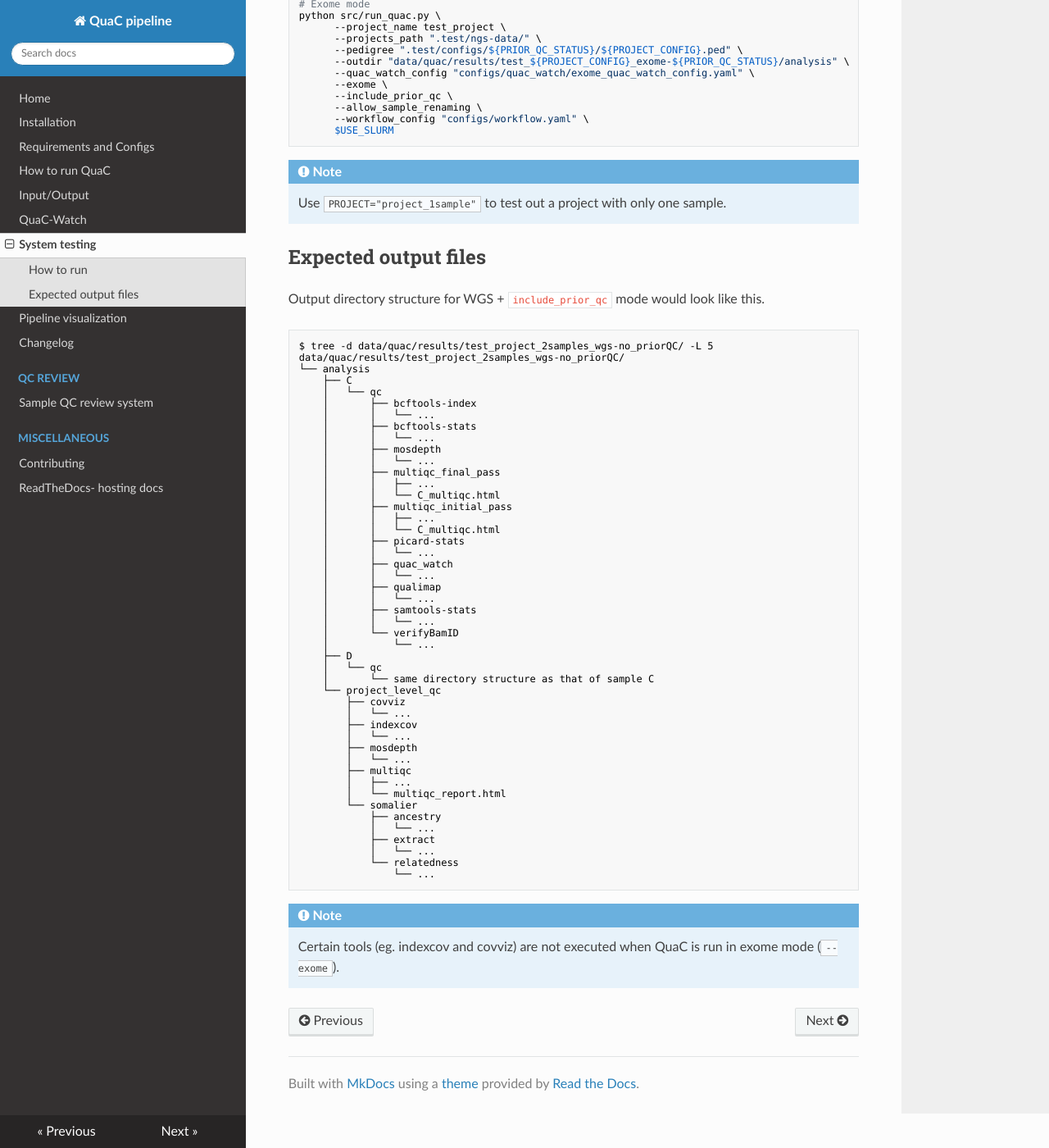
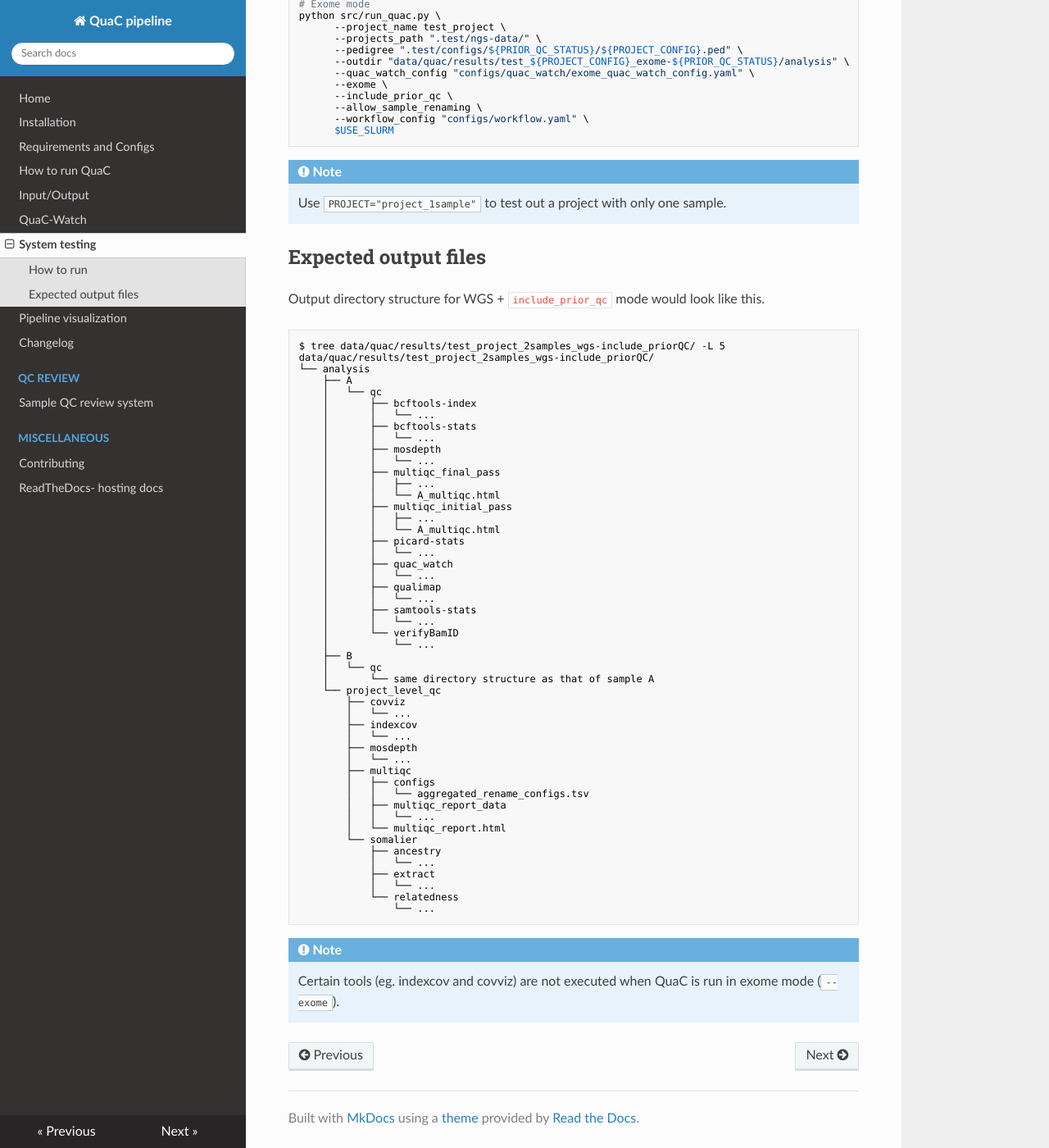
Before and after one commit to uab-cgds-worthey/quac, an MkDocs documentation site: the page built from docs/system_testing.md, in a window 1280 px wide and 1400 px high, scrolled down 1440 px. Shown: the whole window at 82% size. Built offline with MkDocs 1.6.1, drawn with Linux system fonts in a browser that asks for light colours; nearby versions of some CDN libraries.

Commit message:
replaces with output dir structure for include_priorQC mode

````diff
--- a/docs/system_testing.md
+++ b/docs/system_testing.md
@@ -101,51 +101,54 @@ python src/run_quac.py \
 Output directory structure for WGS + `include_prior_qc` mode would look like this.
 
 ```sh
-$ tree -d data/quac/results/test_project_2samples_wgs-no_priorQC/ -L 5
-data/quac/results/test_project_2samples_wgs-no_priorQC/
+$ tree data/quac/results/test_project_2samples_wgs-include_priorQC/ -L 5
+data/quac/results/test_project_2samples_wgs-include_priorQC/
 └── analysis
-    ├── C
+    ├── A
     │   └── qc
     │       ├── bcftools-index
-    │       │   └── ...
+    │       │   └── ...
     │       ├── bcftools-stats
-    │       │   └── ...
+    │       │   └── ...
     │       ├── mosdepth
-    │       │   └── ...
+    │       │   └── ...
     │       ├── multiqc_final_pass
-    │       │   ├── ...
-    │       │   └── C_multiqc.html
+    │       │   ├── ...
+    │       │   └── A_multiqc.html
     │       ├── multiqc_initial_pass
-    │       │   ├── ...
-    │       │   └── C_multiqc.html
+    │       │   ├── ...
+    │       │   └── A_multiqc.html
     │       ├── picard-stats
-    │       │   └── ...
+    │       │   └── ...
     │       ├── quac_watch
-    │       │   └── ...
+    │       │   └── ...
     │       ├── qualimap
-    │       │   └── ...
+    │       │   └── ...
     │       ├── samtools-stats
-    │       │   └── ...
+    │       │   └── ...
     │       └── verifyBamID
-    │           └── ...
-    ├── D
+    │           └── ...
+    ├── B
     │   └── qc
-    │       └── same directory structure as that of sample C
+    │       └── same directory structure as that of sample A
     └── project_level_qc
         ├── covviz
-        │   └── ...
+        │   └── ...
         ├── indexcov
-        │   └── ...
+        │   └── ...
         ├── mosdepth
-        │   └── ...
+        │   └── ...
         ├── multiqc
-        │   ├── ...
+        │   ├── configs
+        │   │   └── aggregated_rename_configs.tsv
+        │   ├── multiqc_report_data
+        │   │   └── ...
         │   └── multiqc_report.html
         └── somalier
             ├── ancestry
-            │   └── ...
+            │   └── ...
             ├── extract
-            │   └── ...
+            │   └── ...
             └── relatedness
                 └── ...
 ```
````
